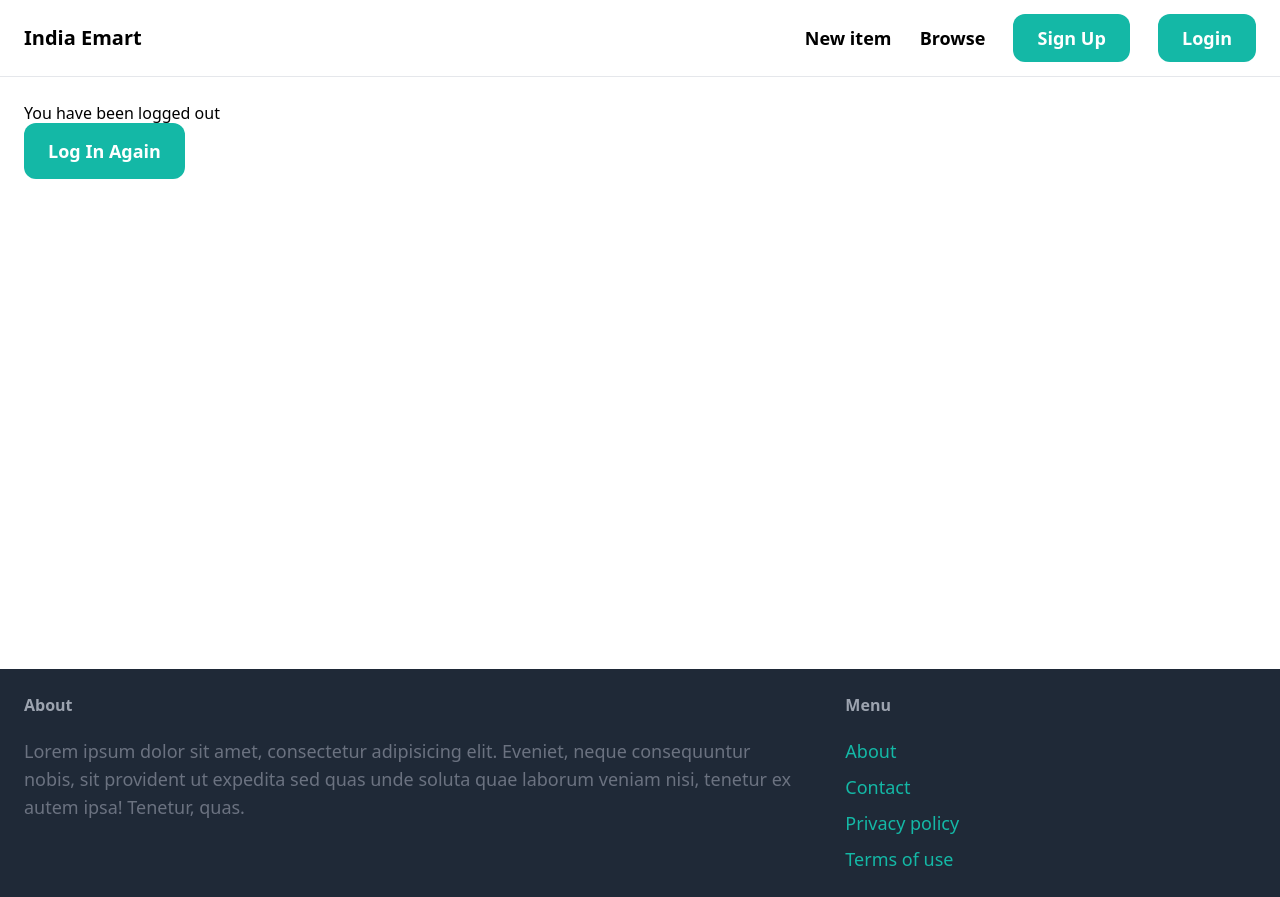
After one commit to rohit250799/india_Emart, a Django app: page /logout/ in a window 1280 px wide. The commit adds this page. Run offline with Django 5.2, Linux system fonts and the light colour scheme; a user stored in the database is signed in; some libraries are stand-ins or nearby versions.

Commit message:
Creating a logout functionality for the web-application that will only work if the user is logged in. Modifications made include: 1)Creating a logout.html file extending base.html in the templates/core sub-directory 2)Creating a function named custom_logout in views.py file which return renders the logout.html file 3)In the base.html file, adding the Logout link inside the if block

```diff
--- a/india_Emart/core/templates/core/base.html
+++ b/india_Emart/core/templates/core/base.html
@@ -18,6 +18,7 @@
                 {% if request.user.is_authenticated %}
                     <a href="{% url 'conversation:inbox' %}" class="px-6 py-3 text-lg font-semibold bg-teal-500 text-white rounded-xl hover:bg-teal-700">Inbox</a>
                     <a href="{% url 'dashboard:index' %}" class="px-6 py-3 text-lg font-semibold bg-teal-500 text-white rounded-xl hover:bg-teal-700">Dashboard</a>
+                    <a href="{% url 'core:logout' %}" class="px-6 py-3 text-lg font-semibold bg-red-400 text-white">Logout</a>
                 {% else %}
                     <a href="{% url 'core:signup' %}" class="px-6 py-3 text-lg font-semibold bg-teal-500 text-white rounded-xl hover:bg-teal-700">Sign Up</a>
                     <a href="{% url 'core:login' %}" class="px-6 py-3 text-lg font-semibold bg-teal-500 text-white rounded-xl hover:bg-teal-700">Login</a>
--- /dev/null
+++ b/india_Emart/core/templates/core/logout.html
@@ -0,0 +1,12 @@
+{% extends "core/base.html" %}
+
+{% block title %}Logout page{% endblock title %}
+
+{% block content %}
+    <h2>You have been logged out</h2>
+    <div class="border-top pt-3"  style="min-height:65vh;">
+        <small class="text-muted">
+            <a href="{% url 'core:login' %}" class="px-6 py-4 text-lg font-semibold bg-teal-500 text-white rounded-xl hover:bg-teal-700">Log In Again</a>
+        </small>
+    </div>
+{% endblock %}
--- a/india_Emart/core/urls.py
+++ b/india_Emart/core/urls.py
@@ -11,4 +11,5 @@ urlpatterns = [
     path('contact/', views.contact, name='contact'),
     path('signup/', views.signup, name='signup'),
     path('login/', auth_views.LoginView.as_view(template_name = 'core/login.html', authentication_form = LoginForm), name='login'),
+    path('logout/', views.custom_logout, name='logout')
 ]
--- a/india_Emart/core/views.py
+++ b/india_Emart/core/views.py
@@ -1,4 +1,7 @@
 from django.shortcuts import render, redirect
+from django.contrib.auth import logout
+from django.contrib.auth.decorators import login_required
+from django.contrib import messages
 
 from item.models import Category, Item
 
@@ -29,3 +32,17 @@ def signup(request):
     return render(request, 'core/signup.html', {
         'form': form
     })
+
+"""
+@login_required
+def logout(request):
+    logout(request)
+    messages.info(request, "Logged out succesfully")
+    return redirect('/login/')
+"""
+@login_required
+def custom_logout(request):
+    logout(request)
+    messages.info(request, "Logged out succesfully")
+    #return redirect('/login/')
+    return render(request, 'core/logout.html')
```
Also changed, not shown: india_Emart/db.sqlite3.
